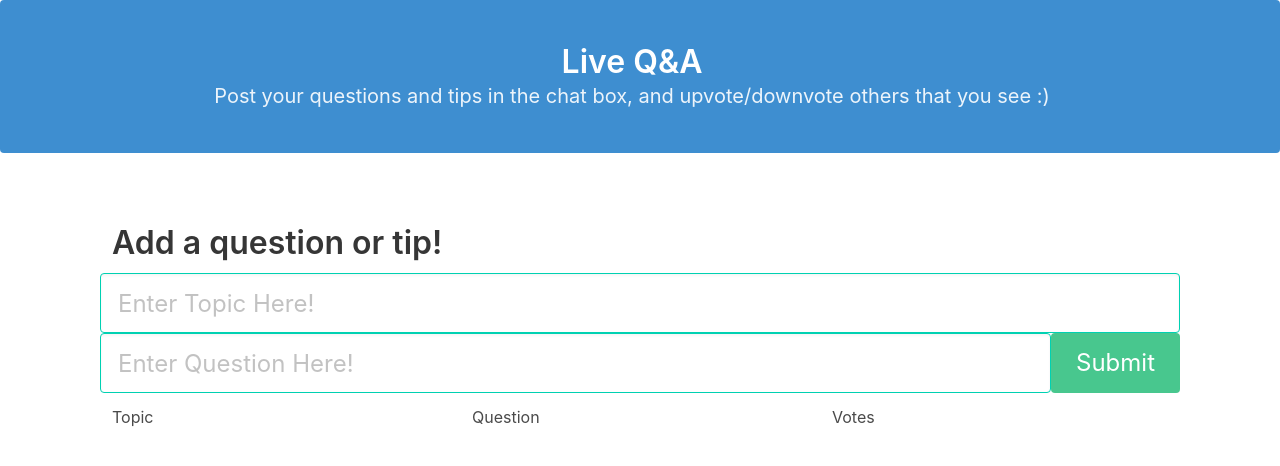
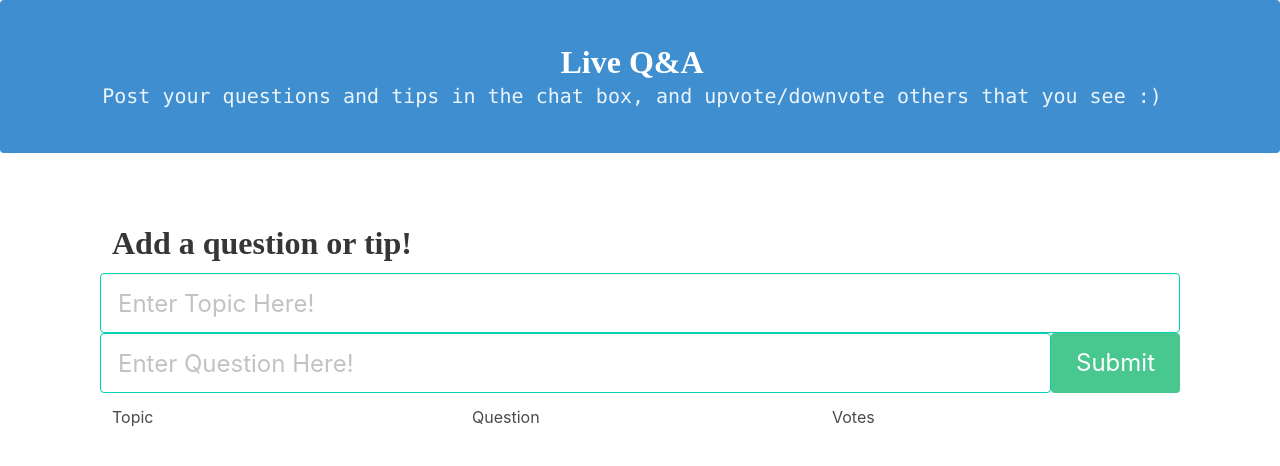
Before and after one commit to singhaldi/LiveQandA, a plain HTML site: page public/index.html in a window 1280 px wide. Drawn offline with nearby package versions, Linux system fonts and the light colour scheme; some packages are replaced by stand-ins of ours; no server answers.

Commit message:
font changes

```diff
--- a/public/css/style.css
+++ b/public/css/style.css
@@ -1,3 +1,11 @@
 .hidden {
   display: none;
 }
+
+.title{
+    font-family: "Times New Roman", Times, serif;
+}
+
+.subtitle{
+    font-family: "Monaco", monospace;
+}
```
Also changed, not shown: public/index.html (+2 -2 lines).
